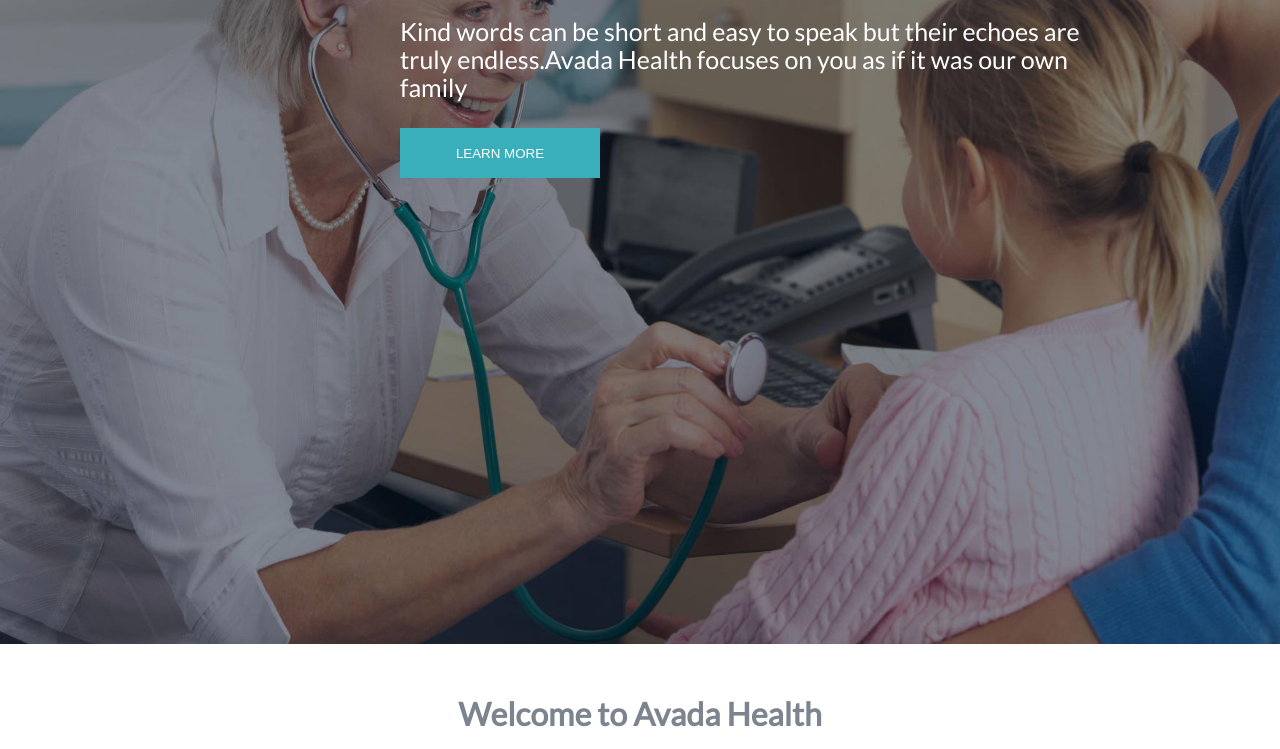
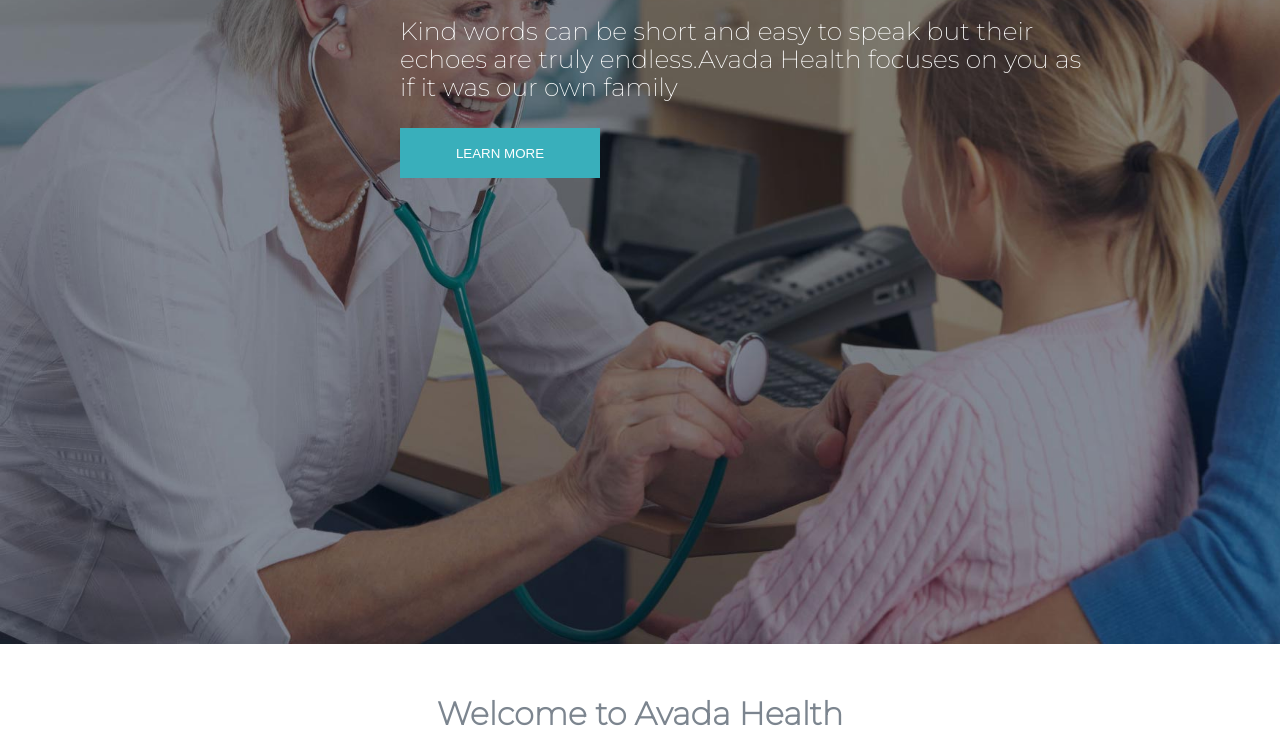
Before and after one commit to adele-recubini/proj-html-vuejs, a website: page index.html in a window 1280 px wide. Shown: the part 256-1005 px from the top of the page. Drawn offline with nearby package versions, Linux system fonts and the light colour scheme.

Commit message:
modifiche

```diff
--- a/index.html
+++ b/index.html
@@ -5,7 +5,12 @@
     <title></title>
     <link rel="stylesheet" href="dist/app.css">
     <script src="https://cdn.jsdelivr.net/npm/vue"></script>
-    <link href="https://fonts.googleapis.com/css?family=Lato" rel="stylesheet">
+
+    <!-- <link href="https://fonts.googleapis.com/css?family=Lato" rel="stylesheet"> -->
+
+    <link href="https://fonts.googleapis.com/css2?family=Montserrat:wght@200&display=swap" rel="stylesheet">
+
+
     <link rel="stylesheet" href="https://use.fontawesome.com/releases/v5.5.0/css/all.css">
   </head>
   <body>
@@ -275,9 +280,6 @@
           <h5>LEARN MORE ABOUT US</h5>
           <ul>
             <li><i v-for="icon in iconSocial" :class="icon.group + ' ' + icon.prefix + icon.name" :style ="'color:' + icon.color" ></i>
-
-               <!-- :style="'color:'icon.color" -->
-              <!-- :style ="'color:' + colorF" -->
             </li>
           </ul>
         </div>
--- a/src/app.scss
+++ b/src/app.scss
@@ -40,7 +40,7 @@
 
 
 #app{
-    font-family: 'Lato', sans-serif;
+    font-family: 'Montserrat', sans-serif;
 }
 
 * {
```
Also changed, not shown: dist/app.css.
